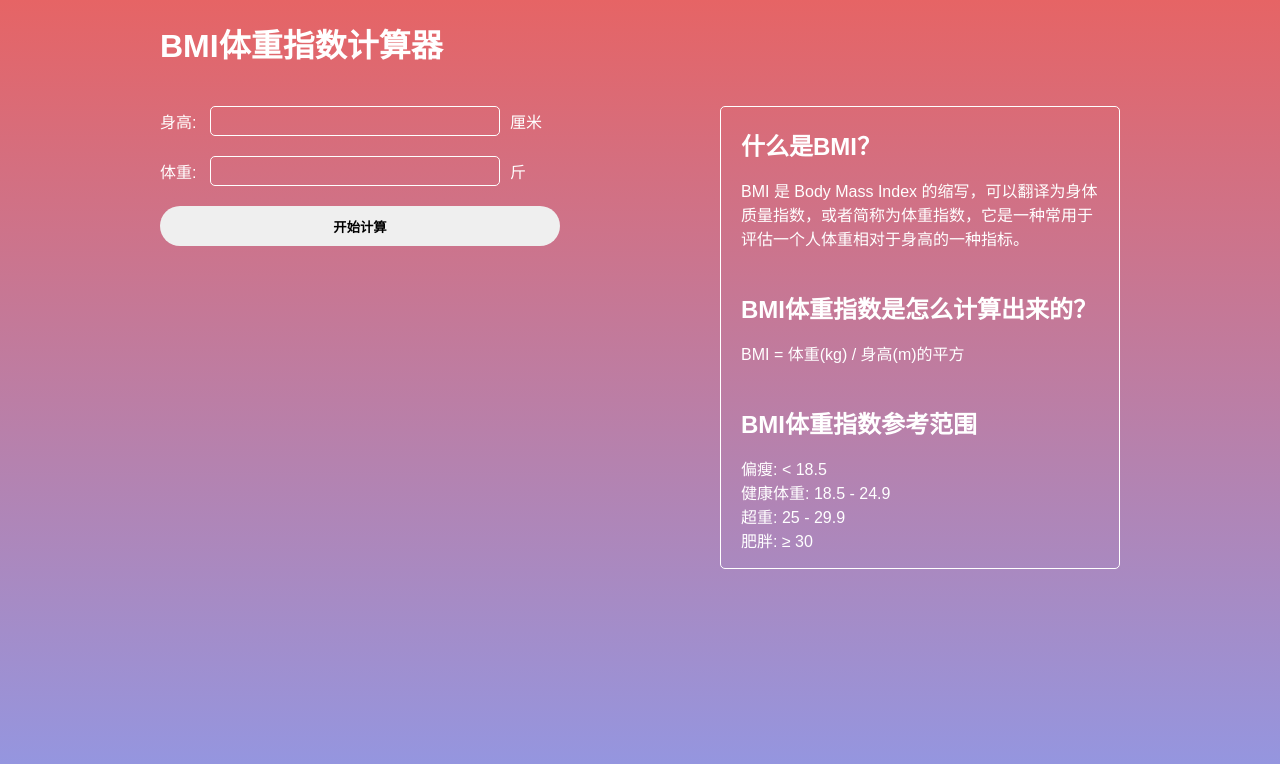
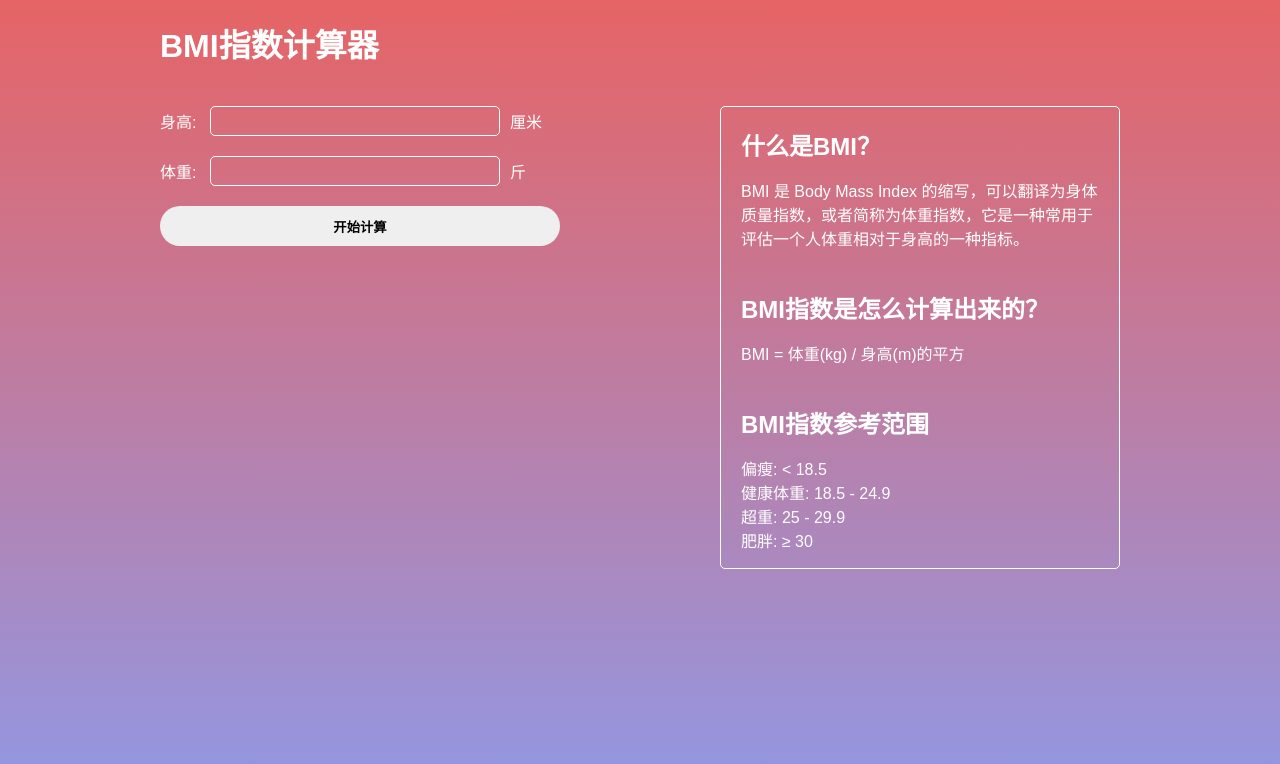
Before and after one commit to learnernic/BMICalculator, a plain HTML site: page index.html in a window 1280 px wide. Drawn offline with Linux system fonts and the light colour scheme.

Commit message:
调整关键词

```diff
--- a/index.html
+++ b/index.html
@@ -3,15 +3,15 @@
   <head>
     <meta charset="UTF-8">
     <meta name="viewport" content="width=device-width, minimum-scale=1.0">
-    <meta name="description" content="BMI体重指数计算器 - 免费在线计算您的BMI体重指数">
-    <meta name="keywords" content="BMI,体重指数,BMI计算,体重指数计算,BMI体重指数计算,BMI体重指数计算器">
+    <meta name="description" content="BMI指数计算器 - 免费在线计算您的BMI指数">
+    <meta name="keywords" content="BMI,体重指数,BMI计算,体重指数计算,BMI指数计算,BMI指数计算器,BMI指数范围">
     <link rel="stylesheet" href="styles.css">
-    <title>BMI体重指数计算器</title>
+    <title>BMI指数计算器</title>
   </head>
 
   <body>
     <header>
-      <h1>BMI体重指数计算器</h1>
+      <h1>BMI指数计算器</h1>
     </header>
 
 
@@ -44,12 +44,12 @@
           </section>
 
           <section class="bmi-calculation-priciple">
-            <h2>BMI体重指数是怎么计算出来的？</h2>
+            <h2>BMI指数是怎么计算出来的？</h2>
             <p>BMI = 体重(kg) / 身高(m)的平方</p>
           </section>
 
           <section class="bmi-reference-range">
-            <h2>BMI体重指数参考范围</h2>
+            <h2>BMI指数参考范围</h2>
             <ul>
               <li>偏瘦: &lt; 18.5</li>
               <li>健康体重: 18.5 - 24.9</li>
```
